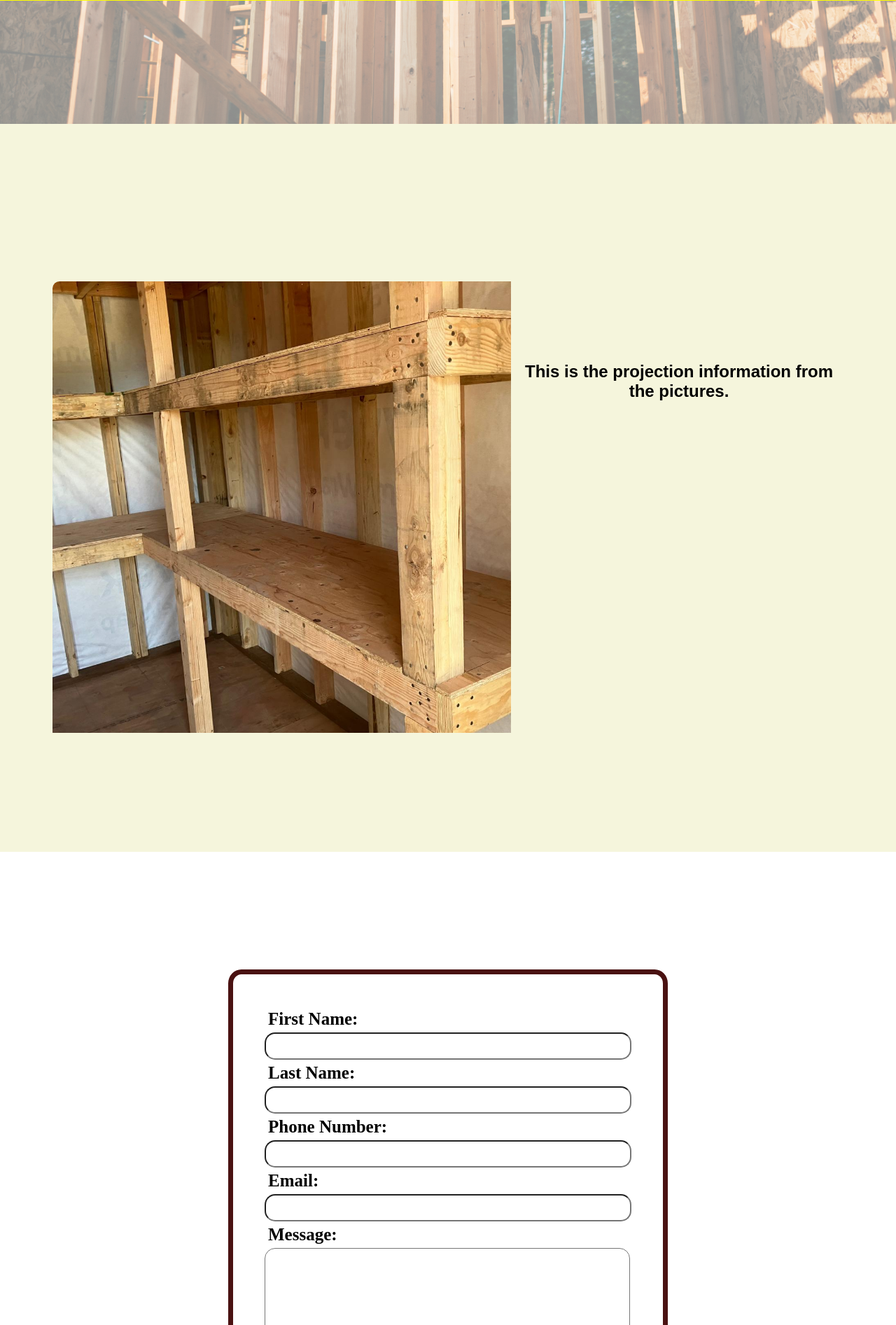
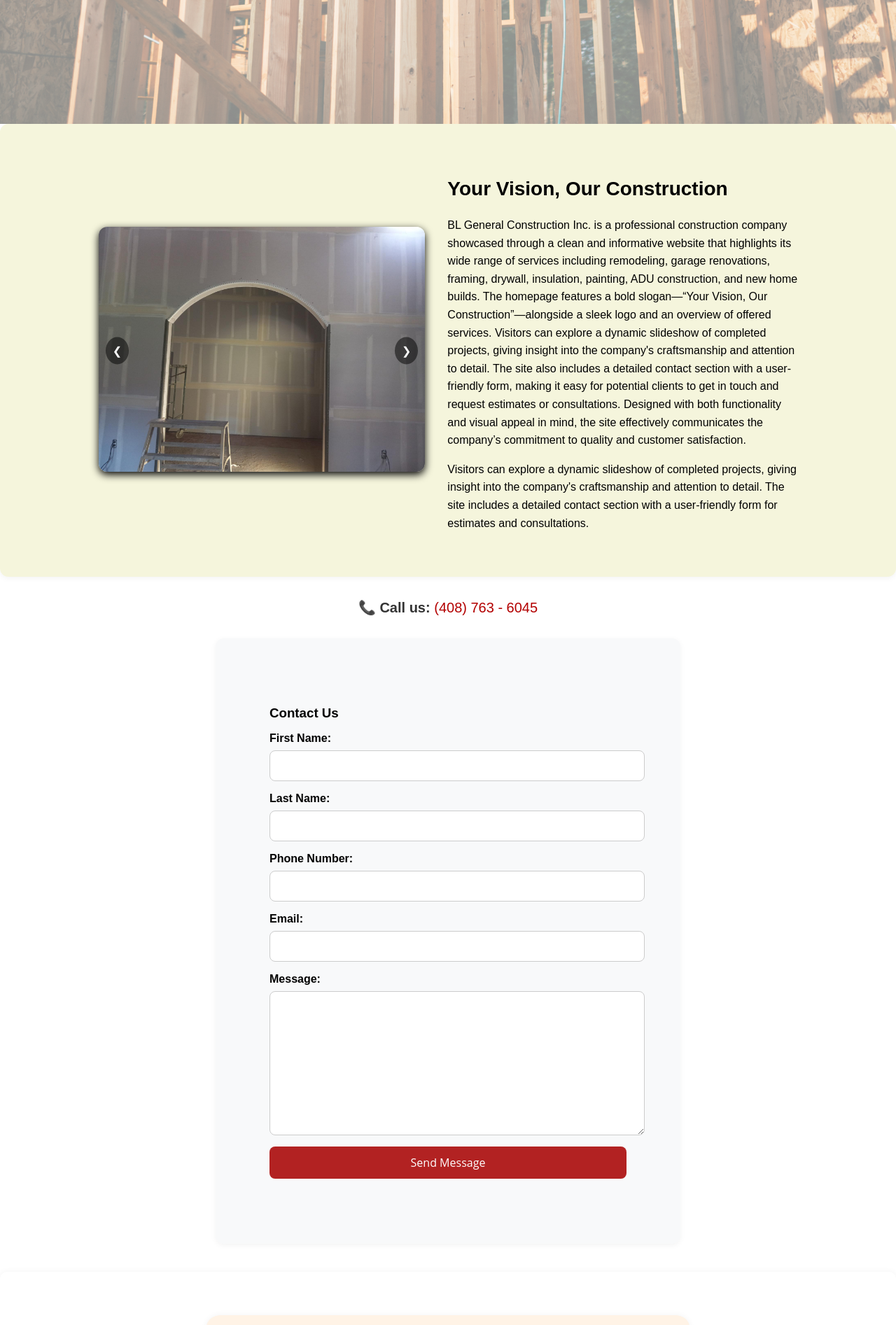
Before and after one commit to jenlopez1411/BL-General-Construction, a Flask app: page / in a window 1280 px wide. Shown: the part 867-2760 px from the top of the page at 70% size. Run offline with Flask 3, Linux system fonts and the light colour scheme.

Commit message:
Update website

```diff
--- a/server.py
+++ b/server.py
@@ -1,13 +1,17 @@
 from flask import Flask, render_template, request, redirect, flash, jsonify
 import requests
-
+import smtplib
+from email.mime.text import MIMEText
 app = Flask(__name__)
 
 
-BOT_TOKEN = ""
-CHAT_ID = ""
+# BOT_TOKEN = "7621892336:AAHsJrltQ_XGJdJhbneXR6MDlrNbgEitxbk"
+# CHAT_ID = "7829040192"
+# Your email settings
+EMAIL_ADDRESS = "jennifersophia1411@gmail.com"
+EMAIL_PASSWORD = "klgb ylhi zqef hpia"  # Use app password, not your Gmail login
 # Telegram API URL
-TELEGRAM_URL = f'https://api.telegram.org/bot{BOT_TOKEN}/sendMessage'
+# TELEGRAM_URL = f'https://api.telegram.org/bot{BOT_TOKEN}/sendMessage'
 
 # Home Page
 @app.route('/')
@@ -41,28 +45,40 @@ def success():
 
 @app.route('/send_telegram', methods=["POST"])
 def send_telegram():
-    name = request.form.get('name')
-    last = request.form.get('last')
-    email = request.form.get('email')
-    message = request.form.get('message')
-    phone = request.form.get('phone')
+    # name = request.form.get('name')
+    # last = request.form.get('last')
+    # email = request.form.get('email')
+    # message = request.form.get('message')
+    # phone = request.form.get('phone')
 
-    telegram_message = f"Nueva messaje de {name} {last} ({email}) \n Phone Number: {phone} \n\nMessage: {message}"
-    print(name)
-    print(email)
-    print(message)
-    # Send the message to Telegram
-    payload = {
-        'chat_id': CHAT_ID,
-        'text': telegram_message
-    }
-    response = requests.post(TELEGRAM_URL, data=payload)
-    print(response.text)
-    # Check if the message was sent successfully
-    if response.status_code == 200:
-        return jsonify({"success": True, "message": "Message sent to Telegram!"})
-    else:
-        return jsonify({"success": False, "message": "Error sending message to Telegram."})
+    name = request.form['name']
+    last = request.form['last']
+    phone = request.form['phone']
+    email = request.form['email']
+    message = request.form['message']
+    full_message = f"""
+    New Contact Form Submission:
+
+    Name: {name} {last}
+    Phone: {phone}
+    Email: {email}
+
+    Message:
+    {message}
+    """
+    msg = MIMEText(full_message)
+    msg['Subject'] = 'New Contact Form Message'
+    msg['From'] = EMAIL_ADDRESS
+    msg['To'] = EMAIL_ADDRESS  # You can also send to another address
+    print(msg)
+    # Send the email via Gmail SMTP
+    try:
+        with smtplib.SMTP_SSL('smtp.gmail.com', 465) as smtp:
+            smtp.login(EMAIL_ADDRESS, EMAIL_PASSWORD)
+            smtp.send_message(msg)
+        # return redirect("/thank-you")  # Redirect after success
+    except Exception as e:
+        return f"Something went wrong: {e}"
 
 
 if __name__ == '__main__':
--- /dev/null
+++ b/static/about.css
@@ -0,0 +1,93 @@
+#about {
+    background-color: #f9f9f9;
+    padding: 40px 20px;
+}
+
+.about1 {
+    max-width: 900px;
+    margin: auto;
+    display: flex;
+    align-items: center;
+    gap: 30px;
+    flex-wrap: wrap;
+}
+
+.owner-image {
+    flex: 1 1 200px;
+    text-align: center;
+}
+
+.owner-image img {
+    width: 180px;
+    height: 180px;
+    border-radius: 50%;
+    object-fit: cover;
+    box-shadow: 0 0 10px rgba(0,0,0,5.1);
+}
+
+.owner-info {
+    flex: 2 1 400px;
+}
+
+.owner-info h2 {
+    margin-bottom: 10px;
+}
+
+.owner-info h3 {
+    margin:0 0 15px;
+}
+
+.owner-info p {
+    line-height: 1.6;
+}
+
+.phone {
+    text-align: center;
+    margin-bottom: 20px;
+}
+.phone p {
+    font-size: 20px;
+    color: #333;
+}
+.phone a {
+    color: #b30000;
+    text-decoration: none;
+}
+
+#submitBtn {
+    background-color: #b22222;
+    color: white;
+    padding: 0.75rem 1.5rem;
+    border: none;
+    border-radius: 8px;
+    font-size: 1rem;
+    cursor: pointer;
+}
+#submitBtn:hover {
+    background-color: rgb(136, 90, 90);
+}
+
+.submit-review {
+    background-color: #fff3e6;
+    box-shadow: 0 0 10px rgba(0,0,0,0.05);
+    margin: 2rem auto;
+    display: flex;
+    flex-flow: column;
+    /* border: 7px solid rgb(74, 18, 18); */
+    padding: 45px;
+    border-radius: 3%;
+    max-width: 600px;
+}
+.reviews {
+    margin-top: 30px;
+    padding: 30px;
+    border-radius: 10px;
+    box-shadow: 0 0 10px rgba(0,0,0,0.05);
+    margin-top: 40px;
+}
+
+#reviews-submission {
+    margin-top: 30px;
+    max-width: 600px;
+    padding: 30px;
+}
--- a/static/contact.css
+++ b/static/contact.css
@@ -1,51 +1,58 @@
 #contact {
-    height: 1000px;
-    position: relative;
-    color: rgb(7, 7, 7);
-    display: flex;
-    flex-direction: column;
-    justify-content: center;
-    align-items: center;
-    color: black;
-    background-color: rgb(255, 255, 255);
+    background-color: #f8f9fa;
     box-shadow: rgba(0, 0, 0, 3.6);
 }
 
 form {
     display: flex;
     flex-flow: column;
-    border: 7px solid rgb(74, 18, 18);
+    /* border: 7px solid rgb(74, 18, 18); */
     padding: 45px;
     border-radius: 3%;
 }
-
-label {
-    padding: 5px;
-    font-size: 25px;
-    font-family: Charter;
+.contact-form {
+    max-width: 600px;
+    margin: 2rem auto;
+    background-color: white;
+    padding: 2rem;
+    border-radius: 12px;
+    box-shadow: 0 2px 8px rgba(0,0,0,0.05);
+}
+.contact-form h3 {
+    font-family: 'Montserrat', sans-serif;
+    margin-bottom: 1rem;
+}
+.contact-form label {
+    display: block;
+    margin-bottom: 0.5rem;
     font-weight: bold;
-    margin-right: auto;
 }
 
 input, textarea {
-    width: 500px;
-    padding: 10px;
-    border-radius: 15px;
+    width: 100%;
+    padding: 0.75rem;
+    margin-bottom: 1rem;
+    border: 1px solid #ccc;
+    border-radius: 8px;
+    font-family: 'Open Sans', sans-serif;
 }
 
 .button {
-    padding: 7px;
-    margin-top: 5px;
-    border-radius: 15px;
+    background-color: #b22222;
+    color: white;
+    padding: 0.75rem 1.5rem;
+    border: none;
+    border-radius: 8px;
+    font-size: 1rem;
     cursor: pointer;
-    color: white;
-    background-color: rgb(74, 18, 18);
-    font-size: 17px;
-    font-family: Charter;
-    font-weight: bold;
-    width: 25%;
 }
 
 .button:hover {
     background-color: rgb(136, 90, 90);
 }
+
+.phone_info {
+    font-size: 24px;
+    position: relative;
+    top: auto;
+}
--- a/static/projects.css
+++ b/static/projects.css
@@ -1,48 +1,39 @@
 
 #projects {
-    height: 1000px;
-    position: relative;
+    background-color: beige;
     display: flex;
-    justify-content: space-between; /* Push slideshow & text apart */
-    align-items: center; /* Align items vertically */
-    padding: 20px;
-    background-color: beige;
-    color: black;
+    flex-wrap: wrap;
+    padding: 3rem 2rem;
+    gap: 2rem;
+    justify-content: center;
+    align-items: center;
+    border-radius: 12px;
+    box-shadow: 0 2px 8px rgba(0,0,0,0.05);
+    margin-bottom: 2rem;
 }
 
 .slideshow-container {
-    margin-right: auto;
+    /* margin-right: auto;
     width: 50%;
     height: 59%;
     overflow: hidden;
     position: relative;
-    padding: 55px;
+    padding: 20px; */
+    position: relative;
+
 }
+.slide {
+    width: 100%;
 
-.slide {
-    display: none;
-    width: 100%;
-    height: 100%;
-    position: absolute;
 }
 
 .slide img {
     width:100%;
-    height: 100%;
+    max-width: 500px;
+    height: 350px;
     object-fit: cover;
-    border-radius: 10px;
-}
-
-.description {
-    position:absolute;
-    bottom: 10px;
-    left: 50%;
-    transform: translateX(-50%);
-    background: rgba(0, 0, 0, 0.7);
-    color: white;
-    padding: 10px;
-    border-radius: 5px;
-    text-align: center;
+    border-radius: 12px;
+    box-shadow: 0 4px 12px rgba(0,0,0,8.0);
 }
 
 .prev, .next {
@@ -50,7 +41,7 @@
     top: 50%;
     transform: translateY(-50%);
     background-color: rgba(0, 0, 0, 0.5);
-    color: white;
+    color: rgb(255, 255, 255);
     padding: 10px;
     cursor: pointer;
     border-radius: 50%;
@@ -72,14 +63,26 @@
     to {opacity: 1;}
 }
 
-.slideshow-container h2 {
+/* .slideshow-container h2 {
     margin-left: auto;
     padding: 55px;
+} */
+
+.projects-info {
+    max-width: 500px;
+    font-size: 1rem;
+    line-height: 1.6;
 }
 
-.projects-info {
-    width: 40%;
-    height: 40%;
-    /* text-align: right; */
-    padding-right: 50px;
+.projects-info h2 {
+    font-family: 'Montserrat', sans-serif;
+    font-size: 1.75rem;
+    margin-bottom: 1rem;
 }
+
+@media (max-width: 768px) {
+    #projects {
+      flex-direction: column;
+      padding: 2rem 1rem;
+    }
+  }
--- a/static/script/projects.js
+++ b/static/script/projects.js
@@ -22,7 +22,7 @@ function changeSlide(n) {
 
 function autoSlide() {
     changeSlide(1);
-    setTimeout(autoSlide, 3000);
+    setTimeout(autoSlide, 5000);
 }
 
 showSlide(slideIndex);
--- /dev/null
+++ b/static/script/review.js
@@ -0,0 +1,34 @@
+function addReview() {
+    const name = document.getElementById("reviewerName").value;
+    const review = document.getElementById("reviewText").value;
+    const photoInput = document.getElementById("reviewPhoto");
+    const file = photoInput.files[0];
+
+    if (name && review) {
+      const reviewContainer = document.getElementById("reviews-submission");
+      const newReview = document.createElement("div");
+      newReview.style.marginTop = "15px";
+      newReview.style.padding = "15px";
+      newReview.style.border = "1px solid #ccc";
+      newReview.style.borderRadius = "8px";
+      newReview.style.backgroundColor = "rgb(245, 245, 245)";
+
+      let imageTag = "";
+      if (file) {
+        const reader = new FileReader();
+        reader.onload = function (e) {
+          imageTag = `<img src="${e.target.result}" alt="Review Photo" style="max-width: 300px; margin-top: 10px; border-radius: 5px;">`;
+          newReview.innerHTML = `<strong>${name}</strong><p>${review}</p>${imageTag}`;
+          reviewContainer.appendChild(newReview);
+        };
+        reader.readAsDataURL(file);
+      } else {
+        newReview.innerHTML = `<strong>${name}</strong><p>${review}</p>`;
+        reviewContainer.appendChild(newReview);
+      }
+
+      document.getElementById("reviewerName").value = "";
+      document.getElementById("reviewText").value = "";
+      document.getElementById("reviewPhoto").value = "";
+    }
+  }
--- a/static/style.css
+++ b/static/style.css
@@ -2,7 +2,6 @@ body {
     font-family: Arial, Helvetica, sans-serif;
     margin: 0;
     padding: 0;
-    text-align: center;
 }
 
 header {
@@ -140,9 +139,10 @@ ul li a:hover {
     z-index: 2;
     font-size: 50px;
     font-family: -apple-system-body;
-    animation: highlightAnimation 0.6s ease infinite;
+}
 
-}
+/* animation: highlightAnimation 1.0s ease infinite; */
+
 @keyframes highlightAnimation {
     0% {
       background-color: yellow;
@@ -164,6 +164,9 @@ ul li a:hover {
     height: 250px;
 }
 
+.hero p {
+    text-align: center;
+}
 footer {
     background-color: #333;
     color:white;
--- a/templates/index.html
+++ b/templates/index.html
@@ -5,7 +5,7 @@
         <link href="static/style.css" rel="stylesheet" type="text/css"/>
         <link href="static/projects.css" rel="stylesheet" type="text/css"/>
         <link href="static/contact.css" rel="stylesheet" type="text/css"/>
-
+        <link href="static/about.css" rel="stylesheet" type="text/css"/>
     </head>
 
 <body>
@@ -35,27 +35,46 @@
         <div class="slideshow-container">
             <div class="slide fade">
                 <img src="/static/img/shelves.jpeg" alt="image 1">
-                <div class="description">This is a picture</div>
             </div>
             <div class="slide fade">
-                <img src="/static/img/constructionBackground.jpg" alt="image 2">
-                <div class="description">This is a picture</div>
+                <img src="/static/img/Projects/ArchWall.jpeg" alt="image 2">
             </div>
             <div class="slide fade">
-                <img src="/static/img/shelves.jpeg" alt="image 3">
-                <div class="description">This is a picture</div>
+                <img src="/static/img/Projects/windowHouse.jpeg" alt="image 3">
             </div>
-            <a class=="prev" onclick="changeSlide(-1)">&#10094;</a>
-            <a class=="next" onclick="changeSlide(1)">&#10095;</a>
+            <div class="slide fade">
+                <img src="/static/img/Projects/ceiling.jpeg" alt="image 4">
+            </div>
+            <a class="prev" onclick="changeSlide(-1)">&#10094;</a>
+            <a class="next" onclick="changeSlide(1)">&#10095;</a>
         </div>
 
+
         <div class="projects-info">
-            <h2>This is the projection information from the pictures.</h2>
-        </div>
+            <h2>Your Vision, Our Construction</h2>
+            <p>BL General Construction Inc. is a professional construction company showcased through a clean and
+                informative website that highlights its wide range of services including remodeling, garage renovations,
+                framing, drywall, insulation, painting, ADU construction, and new home builds. The homepage features a bold
+                slogan—“Your Vision, Our Construction”—alongside a sleek logo and an overview of offered services. Visitors
+                can explore a dynamic slideshow of completed projects, giving insight into the company's craftsmanship and
+                attention to detail. The site also includes a detailed contact section with a user-friendly form, making it easy
+                for potential clients to get in touch and request estimates or consultations. Designed with both functionality and
+                visual appeal in mind, the site effectively communicates the company’s commitment to quality and customer satisfaction.</p>
+                <p>
+                    Visitors can explore a dynamic slideshow of completed projects, giving insight into the company's craftsmanship and attention to detail. The site includes a detailed contact section with a user-friendly form for estimates and consultations.
+                  </p>
+            </div>
      </section>
+     <div class="phone">
+        <p> 📞 <strong>Call us:</strong>
+        <a href="tel:+14087636045" >(408) 763 - 6045</a></p>
+    </div>
+     <section id="contact"  class="contact-form">
+        <!-- <id class="phone_info"><b><p>Contact Us:</b> (831) 235 - 5895 </p> </id> -->
 
-     <section id="contact">
         <form id="contactForm">
+            <!-- <h1><b>How can we help?</b></h1> -->
+            <h3>Contact Us</h3>
             <label for="name">First Name:</label>
             <input type="text" id="name" name="name" required>
 
@@ -72,10 +91,53 @@
             <textarea id="message" name="message" rows="10" required></textarea>
             <input class="button" type="submit" value="Send Message">
         </form>
-     </section>
+    </section>
+
+    <section class="reviews">
+        <form class="submit-review" onsubmit="event.preventDefault(); addReview();">
+            <h3>Leave Review</h3>
+            <label>Your Name:</label><br>
+            <input type="text" id="reviewerName"><br>
+
+            <label>Your Review:</label><br>
+            <textarea id="reviewText"></textarea><br>
+
+            <label>Upload Photo:</label><br>
+            <input type="file" id="reviewPhoto" accept="image/*"><br>
+
+            <button id="submitBtn" type="submit">
+                Submit Review
+              </button>
+        </form>
+    </section>
+
+      <!-- Display Reviews -->
+  <div id="reviews-submission" style="margin-top: 30px;">
+    <h3>User Reviews</h3>
+  </div>
+
+    <!-- About the Owner Section -->
+    <section id="about">
+        <div class="about1">
+
+        <!-- Owner Image -->
+        <div class="owner-image">
+            <img src="owner.jpg" alt="Leonardo Lopez">
+        </div>
+
+        <!-- Owner Info -->
+        <div class="owner-info">
+            <h2>About the Owner</h2>
+            <h3>Leonardo Lopez</h3>
+            <p>
+            <strong>Leonardo Lopez</strong>, the founder and owner of BL General Construction Inc., brings years of hands-on experience and dedication to every project. With a strong focus on quality, professionalism, and client satisfaction, Leonardo leads the team with a passion for building and remodeling homes that reflect each client’s unique vision.
+            </p>
+        </div>
+        </div>
+    </section>
     <footer> <p>&copy; 2025 iTelligenceConsulting (iTc) | All Rights Reserved</p></footer>
     <script src="/static/script/projects.js"></script>
     <script src="/static/script/contact.js"></script>
-
+    <script src="/static/script/review.js"></script>
 </body>
 </html>
```
Also changed, not shown: static/img/Projects/ArchWall.jpeg (added), static/img/Projects/bathroomFloor.jpeg (added), static/img/Projects/ceiling.jpeg (added), static/img/Projects/wall.jpeg (added), static/img/Projects/windowHouse.jpeg (added).
